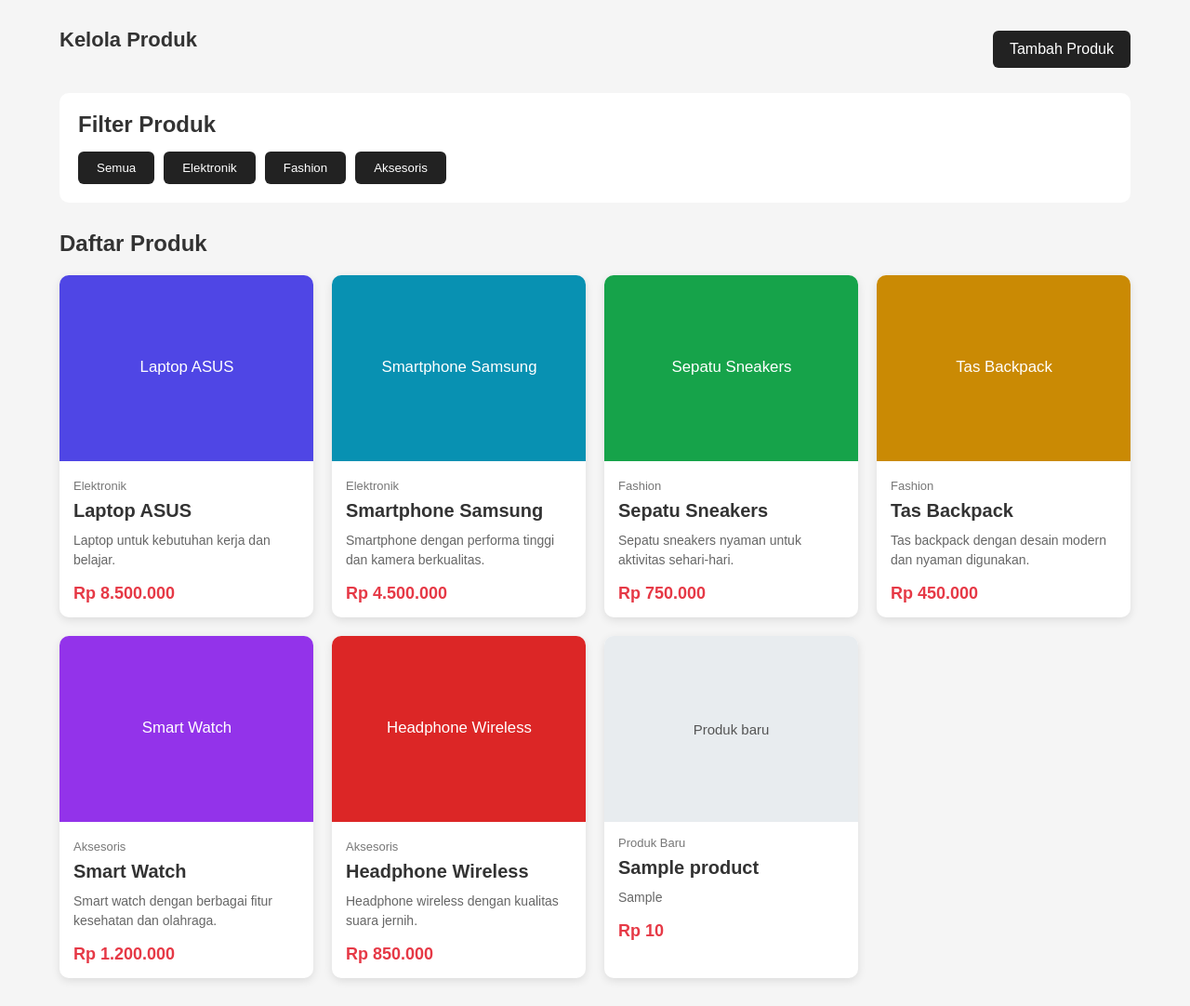
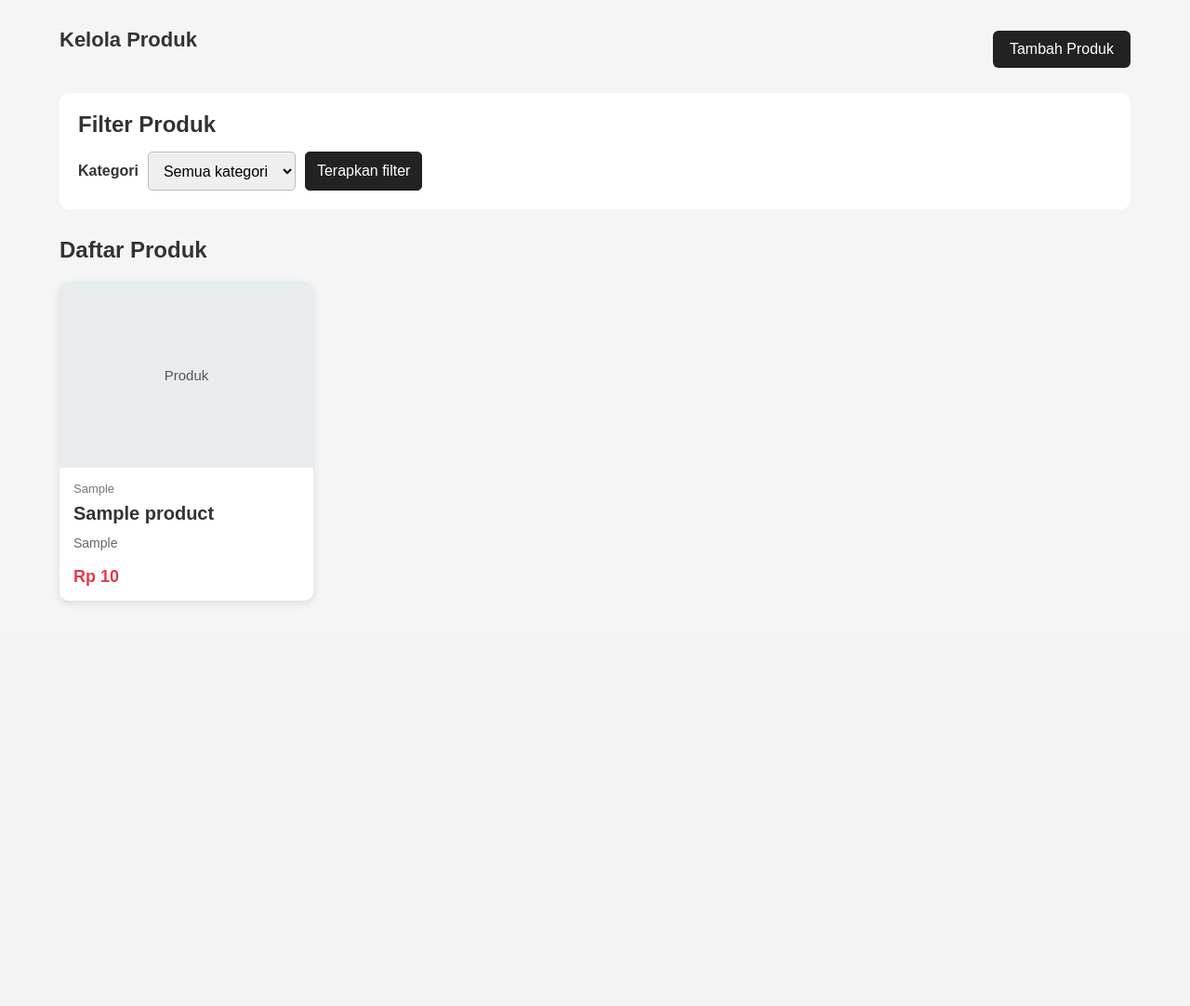
Before and after one commit to febry-dd/e-commerce-product-list, a PHP site: page / in a window 1280 px wide. Shown: the part 145-1227 px from the top of the page at 93% size. After the commit the page ends 794 px from the top, so only its background shows below. Run offline with PHP 8.4, Linux system fonts and the light colour scheme; tables that the repository leaves empty hold one stand-in row (values such as "Sample post").

Commit message:
Add e-commerce database and CRUD

```diff
--- /dev/null
+++ b/config.php
@@ -0,0 +1,12 @@
+<?php
+$hostDatabase = '127.0.0.1';
+$namaDatabase = 'ecommerce';
+$userDatabase = 'root';
+$passwordDatabase = '';
+
+$dsn = "mysql:host={$hostDatabase};dbname={$namaDatabase};charset=utf8mb4";
+
+$koneksi = new PDO($dsn, $userDatabase, $passwordDatabase, [
+    PDO::ATTR_ERRMODE => PDO::ERRMODE_EXCEPTION,
+    PDO::ATTR_DEFAULT_FETCH_MODE => PDO::FETCH_ASSOC,
+]);
--- a/ecommerce.sql
+++ b/ecommerce.sql
@@ -46,6 +46,7 @@
   `nama_produk` varchar(100) NOT NULL,
   `harga` decimal(15,2) NOT NULL,
   `deskripsi` text,
+  `kategori` varchar(50) NOT NULL DEFAULT 'Produk Baru',
   `stok` int NOT NULL DEFAULT '0'
 ) ENGINE=InnoDB DEFAULT CHARSET=utf8mb4 COLLATE=utf8mb4_0900_ai_ci;
 
--- a/index.html
+++ /dev/null
@@ -1,39 +0,0 @@
-<!DOCTYPE html>
-<html lang="id">
-<head>
-    <meta charset="UTF-8">
-    <meta name="viewport" content="width=device-width, initial-scale=1.0">
-    <title>Product List - E-Commerce</title>
-    <link rel="stylesheet" href="style.css">
-</head>
-<body>
-    <header>
-        <h1>Product Store</h1>
-        <p>Daftar Produk E-Commerce</p>
-    </header>
-
-    <main>
-        <section class="manage-products">
-            <h2>Kelola Produk</h2>
-            <a class="add-product-link" href="tambah_produk.php">Tambah Produk</a>
-        </section>
-
-        <section class="filter-section">
-            <h2>Filter Produk</h2>
-            <div class="filter-buttons">
-                <button onclick="filterProducts('Semua')">Semua</button>
-                <button onclick="filterProducts('Elektronik')">Elektronik</button>
-                <button onclick="filterProducts('Fashion')">Fashion</button>
-                <button onclick="filterProducts('Aksesoris')">Aksesoris</button>
-            </div>
-        </section>
-
-        <section>
-            <h2>Daftar Produk</h2>
-            <div id="product-list" class="product-container"></div>
-        </section>
-    </main>
-
-    <script src="script.js"></script>
-</body>
-</html>
--- /dev/null
+++ b/index.php
@@ -0,0 +1,101 @@
+<?php
+require_once __DIR__ . '/config.php';
+
+function aman(string $nilai): string
+{
+    return htmlspecialchars($nilai, ENT_QUOTES, 'UTF-8');
+}
+
+$kategoriDipilih = trim($_GET['kategori'] ?? '');
+$kategoriQuery = $koneksi->query(
+    'SELECT DISTINCT kategori FROM products WHERE kategori <> "" ORDER BY kategori'
+);
+$kategoriProduk = $kategoriQuery->fetchAll(PDO::FETCH_COLUMN);
+
+if ($kategoriDipilih !== '' && in_array($kategoriDipilih, $kategoriProduk, true)) {
+    $pernyataan = $koneksi->prepare(
+        'SELECT id, nama_produk, harga, deskripsi, kategori FROM products WHERE kategori = :kategori ORDER BY id DESC'
+    );
+    $pernyataan->execute([':kategori' => $kategoriDipilih]);
+} else {
+    $kategoriDipilih = '';
+    $pernyataan = $koneksi->query(
+        'SELECT id, nama_produk, harga, deskripsi, kategori FROM products ORDER BY id DESC'
+    );
+}
+
+$produk = $pernyataan->fetchAll();
+?>
+<!DOCTYPE html>
+<html lang="id">
+<head>
+    <meta charset="UTF-8">
+    <meta name="viewport" content="width=device-width, initial-scale=1.0">
+    <title>Product Store - E-Commerce</title>
+    <link rel="stylesheet" href="style.css">
+</head>
+<body>
+    <header>
+        <h1>Product Store</h1>
+        <p>Daftar Produk E-Commerce</p>
+    </header>
+
+    <main>
+        <section class="manage-products">
+            <h2>Kelola Produk</h2>
+            <a class="add-product-link" href="tambah_produk.php">Tambah Produk</a>
+        </section>
+
+        <section class="filter-section">
+            <h2>Filter Produk</h2>
+            <form class="filter-form" method="get" action="index.php">
+                <label for="kategori">Kategori</label>
+                <select id="kategori" name="kategori">
+                    <option value="">Semua kategori</option>
+                    <?php foreach ($kategoriProduk as $kategori): ?>
+                        <option value="<?= aman($kategori) ?>" <?= $kategoriDipilih === $kategori ? 'selected' : '' ?>>
+                            <?= aman($kategori) ?>
+                        </option>
+                    <?php endforeach; ?>
+                </select>
+                <button type="submit">Terapkan filter</button>
+            </form>
+        </section>
+
+        <section>
+            <h2>Daftar Produk</h2>
+            <?php if ($produk === []): ?>
+                <p class="empty-products">Belum ada produk untuk kategori ini.</p>
+            <?php else: ?>
+                <div class="product-container">
+                    <?php foreach ($produk as $item): ?>
+                        <?php
+                        $gambarProduk = '';
+                        foreach (['jpg', 'png', 'webp'] as $ekstensi) {
+                            $namaFile = $item['id'] . '.' . $ekstensi;
+                            if (is_file(__DIR__ . '/uploads/products/' . $namaFile)) {
+                                $gambarProduk = 'uploads/products/' . $namaFile;
+                                break;
+                            }
+                        }
+                        ?>
+                        <article class="product-card">
+                            <?php if ($gambarProduk !== ''): ?>
+                                <img src="<?= aman($gambarProduk) ?>" alt="<?= aman($item['nama_produk']) ?>">
+                            <?php else: ?>
+                                <div class="product-image-placeholder" aria-hidden="true">Produk</div>
+                            <?php endif; ?>
+                            <div class="product-content">
+                                <div class="product-category"><?= aman($item['kategori']) ?></div>
+                                <h3 class="product-name"><?= aman($item['nama_produk']) ?></h3>
+                                <p class="product-description"><?= aman($item['deskripsi'] ?? '') ?></p>
+                                <div class="product-price">Rp <?= number_format((float) $item['harga'], 0, ',', '.') ?></div>
+                            </div>
+                        </article>
+                    <?php endforeach; ?>
+                </div>
+            <?php endif; ?>
+        </section>
+    </main>
+</body>
+</html>
--- /dev/null
+++ b/migrasi_kategori_produk.sql
@@ -0,0 +1,2 @@
+ALTER TABLE products
+ADD COLUMN kategori VARCHAR(50) NOT NULL DEFAULT 'Produk Baru' AFTER deskripsi;
--- a/produk_api.php
+++ b/produk_api.php
@@ -2,15 +2,10 @@
 header('Content-Type: application/json; charset=utf-8');
 
 try {
-    $koneksi = new PDO(
-        'mysql:host=127.0.0.1;dbname=ecommerce;charset=utf8mb4',
-        'root',
-        '',
-        [PDO::ATTR_ERRMODE => PDO::ERRMODE_EXCEPTION]
-    );
+    require_once __DIR__ . '/config.php';
 
     $pernyataan = $koneksi->query(
-        'SELECT id, nama_produk, harga, deskripsi FROM products ORDER BY id DESC'
+        'SELECT id, nama_produk, harga, deskripsi, kategori FROM products ORDER BY id DESC'
     );
 
     $produk = $pernyataan->fetchAll(PDO::FETCH_ASSOC);
--- a/script.js
+++ b/script.js
@@ -135,7 +135,7 @@
                 price: Number(product.harga),
                 description: product.deskripsi || "",
                 image: product.gambar || "",
-                category: "Produk Baru"
+                category: product.kategori || "Produk Baru"
             };
         });
 
--- a/style.css
+++ b/style.css
@@ -129,6 +129,42 @@
     margin-bottom: 15px;
 }
 
+.filter-form {
+    display: flex;
+    align-items: center;
+    gap: 10px;
+    flex-wrap: wrap;
+}
+
+.filter-form label {
+    font-weight: 600;
+}
+
+.filter-form select,
+.filter-form button {
+    min-height: 42px;
+    padding: 9px 12px;
+    border: 1px solid #bbb;
+    border-radius: 5px;
+    font: inherit;
+}
+
+.filter-form button {
+    border-color: #222;
+    background-color: #222;
+    color: white;
+    cursor: pointer;
+}
+
+.filter-form button:hover {
+    background-color: #444;
+}
+
+.empty-products {
+    padding: 18px 0;
+    color: #666;
+}
+
 .filter-buttons {
     display: flex;
     gap: 10px;
```
Also changed, not shown: tambah_produk.php (+24 -10 lines), README.txt.
